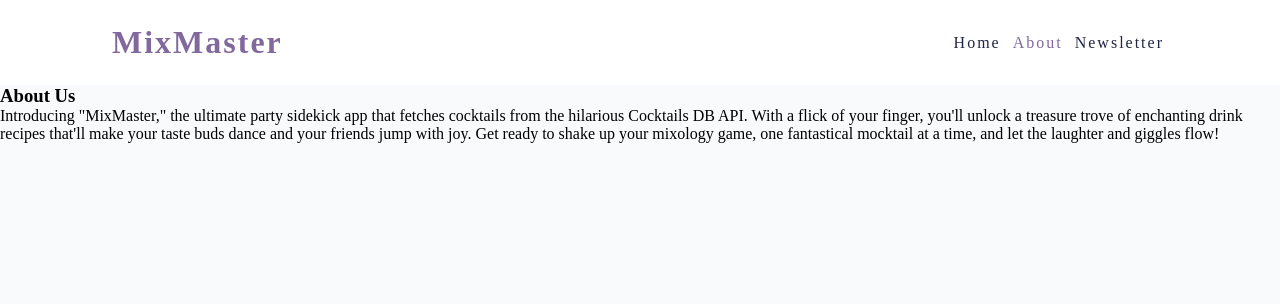
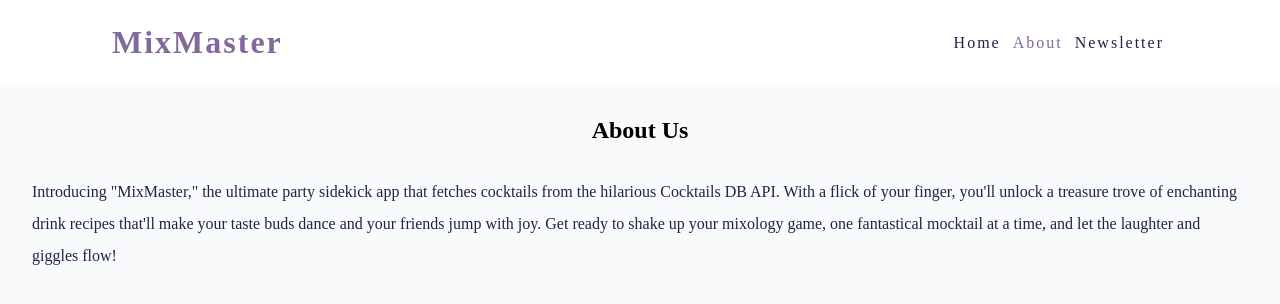
Before and after one commit to miawithcode/mixmaster, a React (Vite) app: page /about in a window 1280 px wide. Shown: the top 304 px of the page. Built offline with nearby package versions, Linux system fonts and the light colour scheme.

Commit message:
style: about page

```diff
--- a/src/assets/wrappers/About.js
+++ b/src/assets/wrappers/About.js
@@ -1,5 +1,16 @@
 import styled from 'styled-components';
 
-const Wrapper = styled.nav``;
+const Wrapper = styled.div`
+  padding: 2rem;
+  h3 {
+    font-size: 1.5rem;
+    text-align: center;
+  }
+  p {
+    line-height: 2;
+    color: var(--dark);
+    margin-top: 2rem;
+  }
+`;
 
 export default Wrapper;
```
